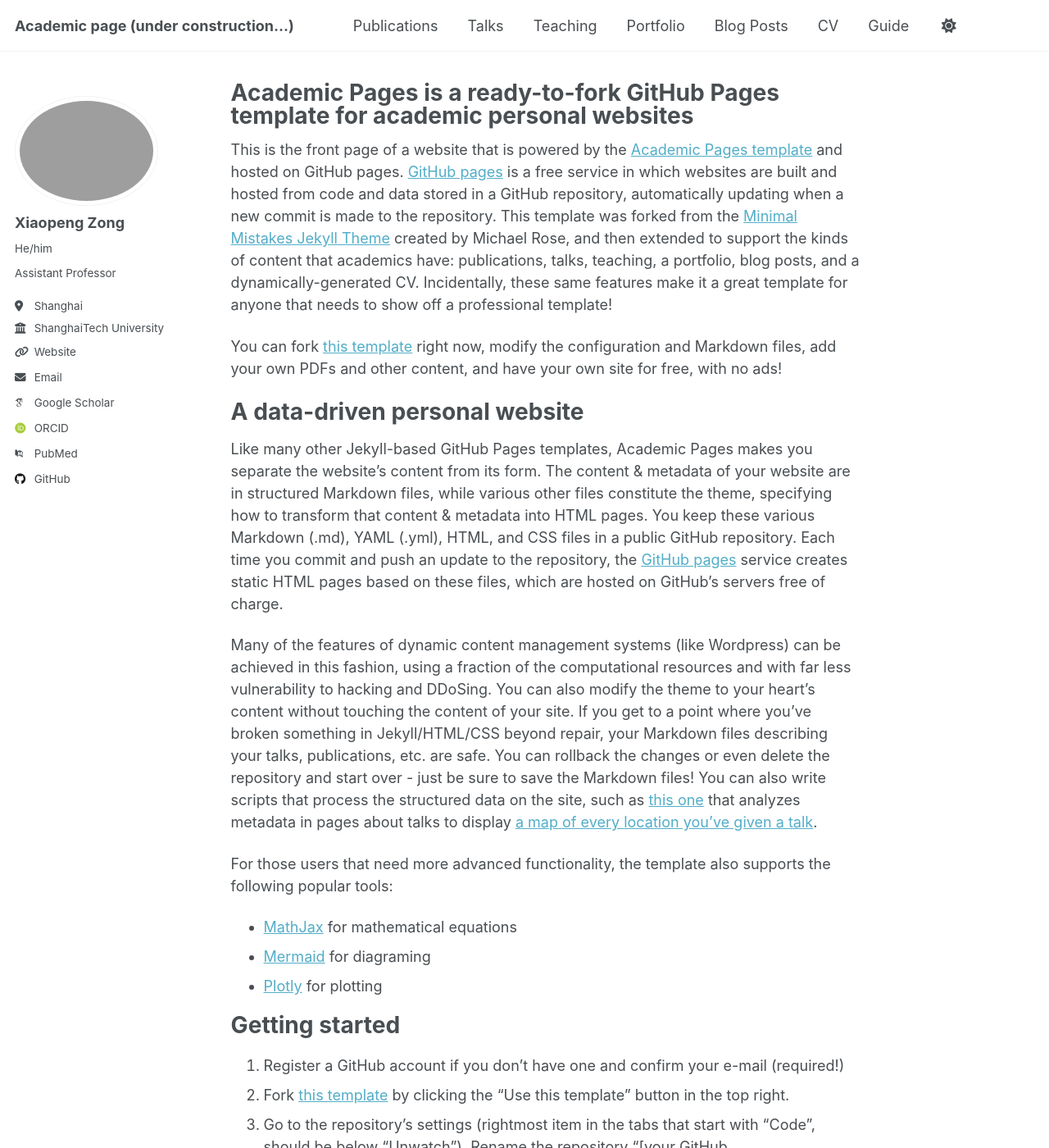
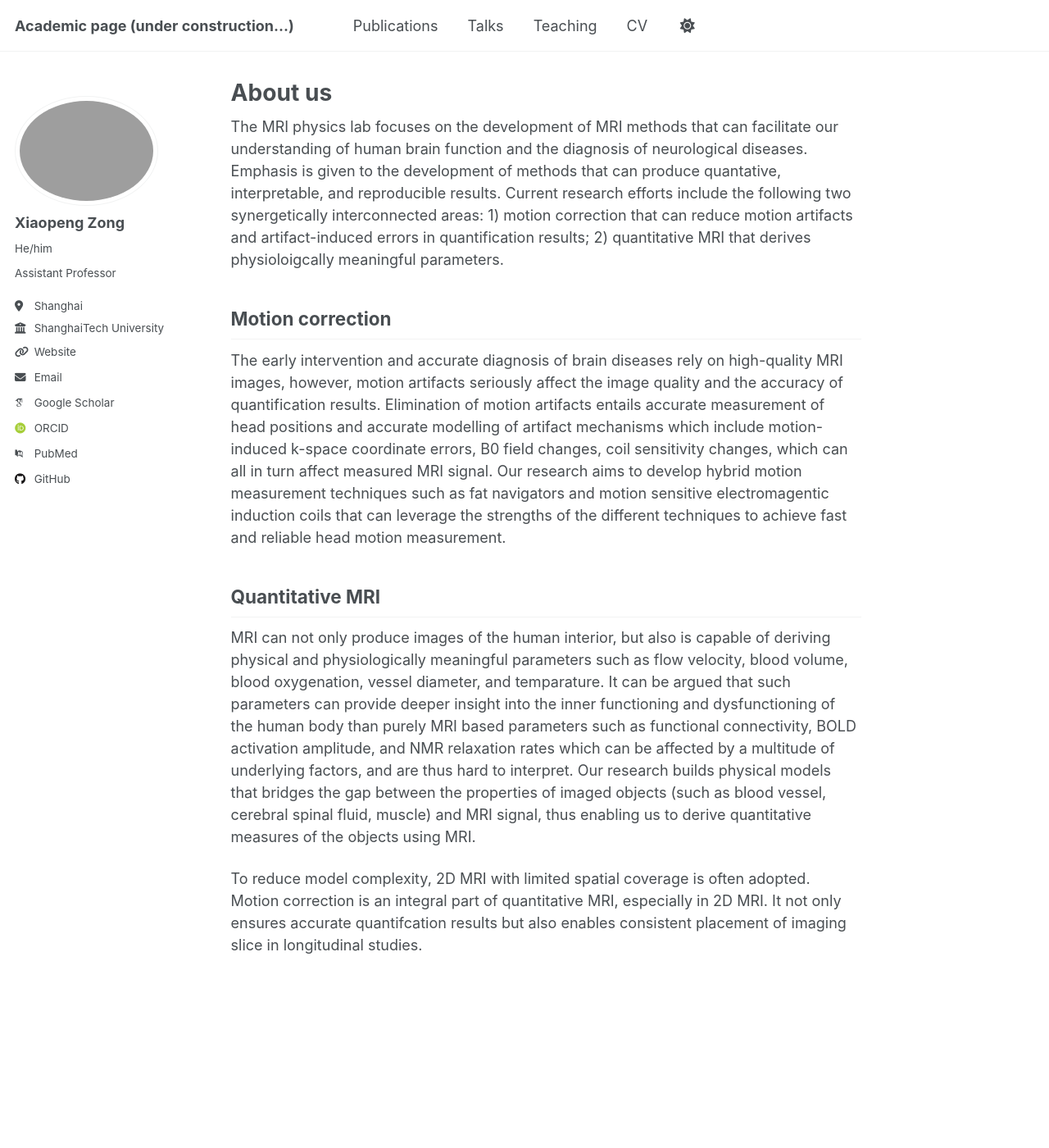
Before and after one commit to zongxp/zongxp.github.io, a Jekyll site: the page built from _pages/about.md, in a window 1280 px wide and 1400 px high. Shown: the whole window at 82% size. Built offline with Jekyll 4.4.1, drawn with Linux system fonts in a browser that asks for light colours; some web fonts are replaced; a script that is not in the unit is left out; some of the changed text lies outside the part shown.

Commit message:
new about

```diff
--- a/_pages/about.md
+++ b/_pages/about.md
@@ -1,56 +1,26 @@
 ---
 permalink: /
-title: "Academic Pages is a ready-to-fork GitHub Pages template for academic personal websites"
+title: "About us"
 author_profile: true
 redirect_from:
   - /about/
   - /about.html
 ---
 
-This is the front page of a website that is powered by the [Academic Pages template](https://github.com/academicpages/academicpages.github.io) and hosted on GitHub pages. [GitHub pages](https://pages.github.com) is a free service in which websites are built and hosted from code and data stored in a GitHub repository, automatically updating when a new commit is made to the repository. This template was forked from the [Minimal Mistakes Jekyll Theme](https://mmistakes.github.io/minimal-mistakes/) created by Michael Rose, and then extended to support the kinds of content that academics have: publications, talks, teaching, a portfolio, blog posts, and a dynamically-generated CV. Incidentally, these same features make it a great template for anyone that needs to show off a professional template!
+The MRI physics lab focuses on the development of MRI methods that can facilitate our understanding of human brain
+function and the diagnosis of neurological diseases. Emphasis is given to the development of methods that can produce quantative, interpretable, and reproducible results.  Current research efforts include the following two synergetically interconnected areas: 1) motion correction that can reduce motion artifacts and artifact-induced errors in quantification results; 2) quantitative MRI that derives physioloigcally meaningful parameters.
 
- You can fork [this template](https://github.com/academicpages/academicpages.github.io) right now, modify the configuration and Markdown files, add your own PDFs and other content, and have your own site for free, with no ads!
 
-A data-driven personal website
-======
-Like many other Jekyll-based GitHub Pages templates, Academic Pages makes you separate the website's content from its form. The content & metadata of your website are in structured Markdown files, while various other files constitute the theme, specifying how to transform that content & metadata into HTML pages. You keep these various Markdown (.md), YAML (.yml), HTML, and CSS files in a public GitHub repository. Each time you commit and push an update to the repository, the [GitHub pages](https://pages.github.com/) service creates static HTML pages based on these files, which are hosted on GitHub's servers free of charge.
+## Motion correction
 
-Many of the features of dynamic content management systems (like Wordpress) can be achieved in this fashion, using a fraction of the computational resources and with far less vulnerability to hacking and DDoSing. You can also modify the theme to your heart's content without touching the content of your site. If you get to a point where you've broken something in Jekyll/HTML/CSS beyond repair, your Markdown files describing your talks, publications, etc. are safe. You can rollback the changes or even delete the repository and start over - just be sure to save the Markdown files! You can also write scripts that process the structured data on the site, such as [this one](https://github.com/academicpages/academicpages.github.io/blob/master/talkmap.ipynb) that analyzes metadata in pages about talks to display [a map of every location you've given a talk](https://academicpages.github.io/talkmap.html).
+ The early intervention and accurate diagnosis of brain
+ diseases rely on high-quality MRI images, however, motion artifacts seriously
+ affect the image quality and the accuracy of quantification results. Elimination of motion artifacts entails accurate measurement of head positions and accurate modelling of artifact mechanisms which include motion-induced k-space coordinate errors, B0 field
+changes, coil sensitivity changes, which can all in turn affect measured MRI signal.  Our research aims to develop hybrid motion measurement techniques such as fat navigators and motion sensitive electromagentic induction coils that can leverage the strengths of the different techniques to achieve fast and reliable head motion measurement.
 
-For those users that need more advanced functionality, the template also supports the following popular tools:
-- [MathJax](https://www.mathjax.org/) for mathematical equations
-- [Mermaid](https://mermaid.js.org/) for diagraming
-- [Plotly](https://plotly.com/javascript/) for plotting
 
-Getting started
-======
-1. Register a GitHub account if you don't have one and confirm your e-mail (required!)
-1. Fork [this template](https://github.com/academicpages/academicpages.github.io) by clicking the "Use this template" button in the top right.
-1. Go to the repository's settings (rightmost item in the tabs that start with "Code", should be below "Unwatch"). Rename the repository "[your GitHub username].github.io", which will also be your website's URL.
-1. Set site-wide configuration and create content & metadata (see below -- also see [this set of diffs](http://archive.is/3TPas) showing what files were changed to set up [an example site](https://getorg-testacct.github.io) for a user with the username "getorg-testacct")
-1. Upload any files (like PDFs, .zip files, etc.) to the files/ directory. They will appear at https://[your GitHub username].github.io/files/example.pdf.
-1. Check status by going to the repository settings, in the "GitHub pages" section
+## Quantitative MRI
 
-Site-wide configuration
-------
-The main configuration file for the site is in the base directory in [_config.yml](https://github.com/academicpages/academicpages.github.io/blob/master/_config.yml), which defines the content in the sidebars and other site-wide features. You will need to replace the default variables with ones about yourself and your site's github repository. The configuration file for the top menu is in [_data/navigation.yml](https://github.com/academicpages/academicpages.github.io/blob/master/_data/navigation.yml). For example, if you don't have a portfolio or blog posts, you can remove those items from that navigation.yml file to remove them from the header.
+  MRI can not only produce images of the human interior, but also is capable of deriving physical and physiologically meaningful parameters such as flow velocity, blood volume, blood oxygenation, vessel diameter, and temparature.  It can be argued that such parameters can provide deeper insight into the inner functioning and dysfunctioning of the human body than purely MRI based parameters such as functional connectivity, BOLD activation amplitude, and NMR relaxation rates which can be affected by a multitude of underlying factors, and are thus hard to interpret.  Our research builds physical models that bridges the gap between the properties of imaged objects (such as blood vessel, cerebral spinal fluid, muscle) and MRI signal, thus enabling us to derive quantitative measures of the objects using MRI.
 
-Create content & metadata
-------
-For site content, there is one Markdown file for each type of content, which are stored in directories like _publications, _talks, _posts, _teaching, or _pages. For example, each talk is a Markdown file in the [_talks directory](https://github.com/academicpages/academicpages.github.io/tree/master/_talks). At the top of each Markdown file is structured data in YAML about the talk, which the theme will parse to do lots of cool stuff. The same structured data about a talk is used to generate the list of talks on the [Talks page](https://academicpages.github.io/talks), each [individual page](https://academicpages.github.io/talks/2012-03-01-talk-1) for specific talks, the talks section for the [CV page](https://academicpages.github.io/cv), and the [map of places you've given a talk](https://academicpages.github.io/talkmap.html) (if you run this [python file](https://github.com/academicpages/academicpages.github.io/blob/master/talkmap.py) or [Jupyter notebook](https://github.com/academicpages/academicpages.github.io/blob/master/talkmap.ipynb), which creates the HTML for the map based on the contents of the _talks directory).
-
-**Markdown generator**
-
-The repository includes [a set of Jupyter notebooks](https://github.com/academicpages/academicpages.github.io/tree/master/markdown_generator
-) that converts a CSV containing structured data about talks or presentations into individual Markdown files that will be properly formatted for the Academic Pages template. The sample CSVs in that directory are the ones I used to create my own personal website at stuartgeiger.com. My usual workflow is that I keep a spreadsheet of my publications and talks, then run the code in these notebooks to generate the Markdown files, then commit and push them to the GitHub repository.
-
-How to edit your site's GitHub repository
-------
-Many people use a git client to create files on their local computer and then push them to GitHub's servers. If you are not familiar with git, you can directly edit these configuration and Markdown files directly in the github.com interface. Navigate to a file (like [this one](https://github.com/academicpages/academicpages.github.io/blob/master/_talks/2012-03-01-talk-1.md) and click the pencil icon in the top right of the content preview (to the right of the "Raw | Blame | History" buttons). You can delete a file by clicking the trashcan icon to the right of the pencil icon. You can also create new files or upload files by navigating to a directory and clicking the "Create new file" or "Upload files" buttons.
-
-Example: editing a Markdown file for a talk
-![Editing a Markdown file for a talk](/images/editing-talk.png)
-
-For more info
-------
-More info about configuring Academic Pages can be found in [the guide](https://academicpages.github.io/markdown/), the [growing wiki](https://github.com/academicpages/academicpages.github.io/wiki), and you can always [ask a question on GitHub](https://github.com/academicpages/academicpages.github.io/discussions). The [guides for the Minimal Mistakes theme](https://mmistakes.github.io/minimal-mistakes/docs/configuration/) (which this theme was forked from) might also be helpful.
+To reduce model complexity, 2D MRI with limited spatial coverage is often adopted.  Motion correction is an integral part of quantitative MRI, especially in 2D MRI.  It not only ensures accurate quantifcation results but also enables consistent placement of imaging slice in longitudinal studies.
```
Also changed, not shown: _data/navigation.yml (+6 -6 lines), 1 other file.
